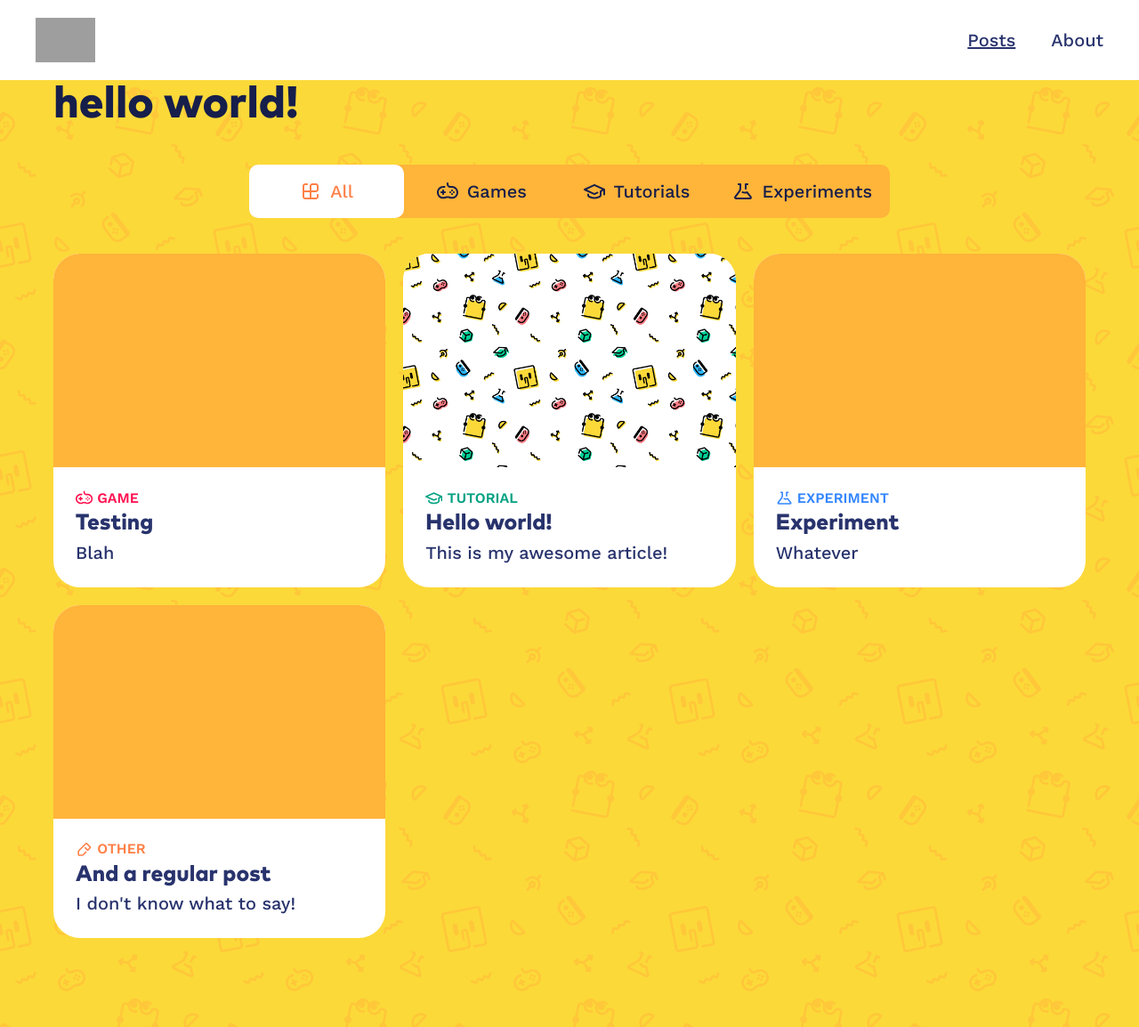
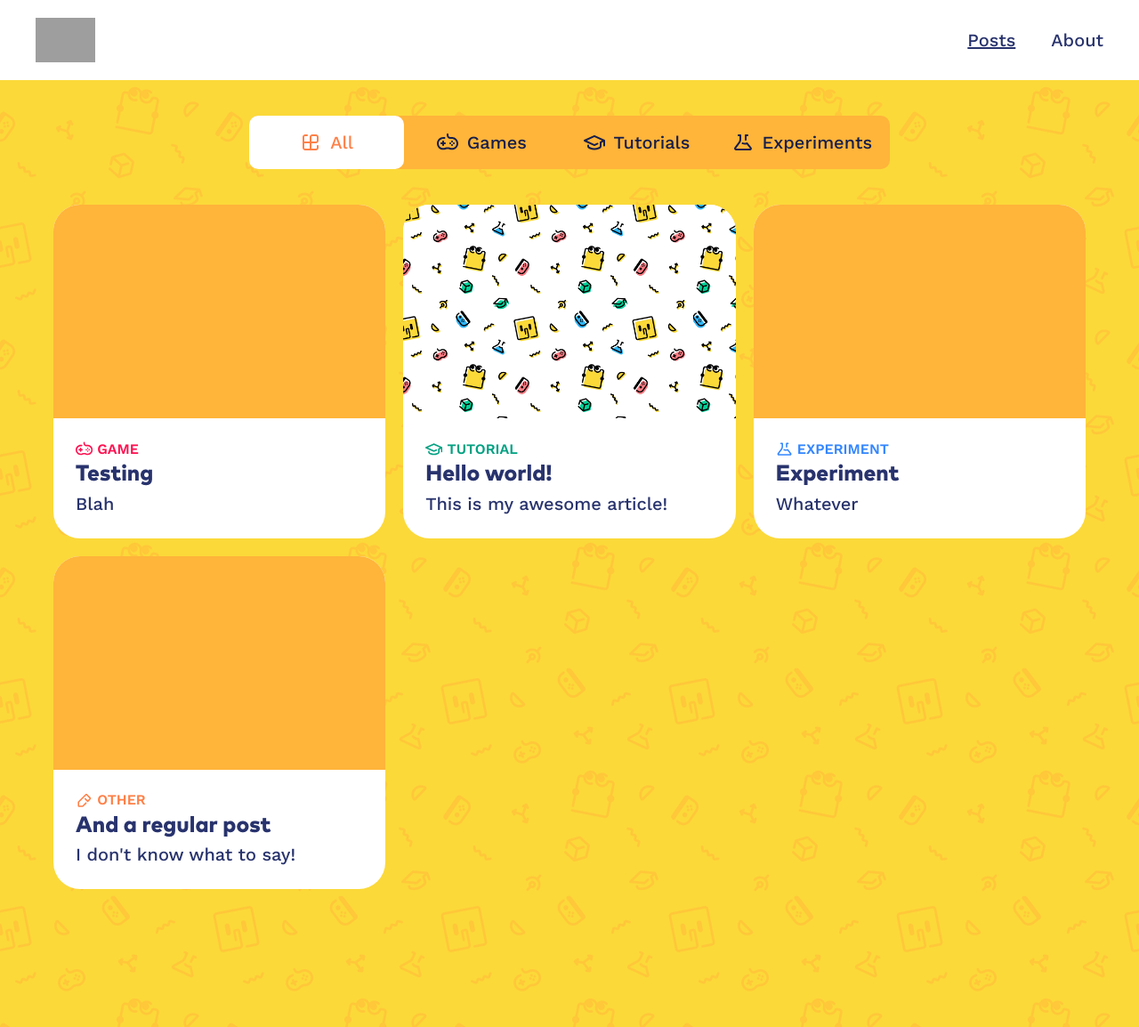
Before and after one commit to drewswaycool/Voxybuns.github.io, a Jekyll site: the page built from index.html, in a window 1280 px wide. Shown: the whole page at 89% size. Built offline with Jekyll 4.4.1, drawn with Linux system fonts in a browser that asks for light colours; grey boxes are pictures that could not be loaded.

Commit message:
Removing junk

```diff
--- a/index.html
+++ b/index.html
@@ -2,6 +2,5 @@
 layout: home
 title: Home
 ---
-<h1>{{ "Hello World!" | downcase }}</h1>
 {% include filter-widget.html %}
 {% include card-grid.html %}
```
Also changed, not shown: 1 other file.
